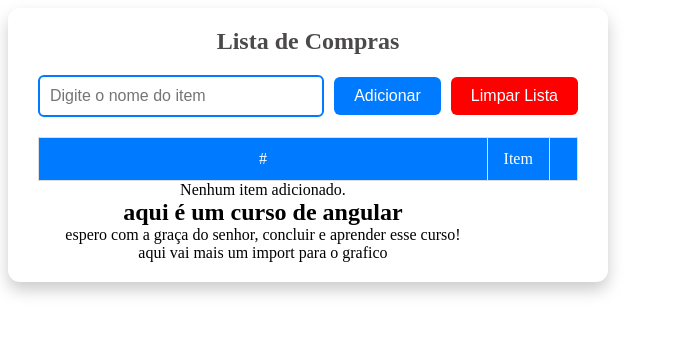
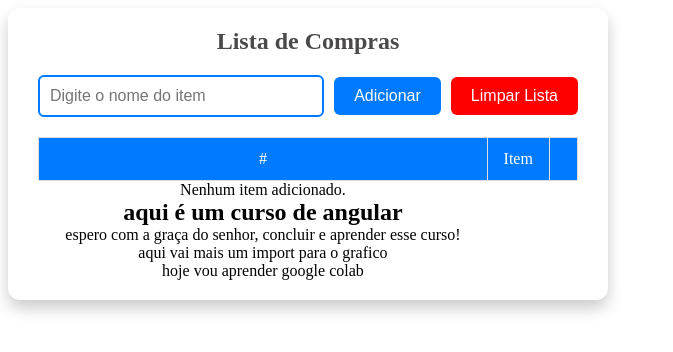
Before and after one commit to Rafalima22/Angular-Learning, an Angular app: page / in a window 1280 px wide. Shown: the top 352 px of the page, without its empty margins (0-673 px from the left). Built offline with nearby package versions, Linux system fonts and the light colour scheme.

Commit message:
aprender

```diff
--- a/src/app/lista-comrpas/lista-comrpas.component.html
+++ b/src/app/lista-comrpas/lista-comrpas.component.html
@@ -39,5 +39,6 @@
         </tbody>
         <p>espero com a graça do senhor, concluir e aprender esse curso!</p>
         <p>aqui vai mais um import para o grafico</p>
+        <p>hoje vou aprender google colab</p>
     </table>
 </div>
```
